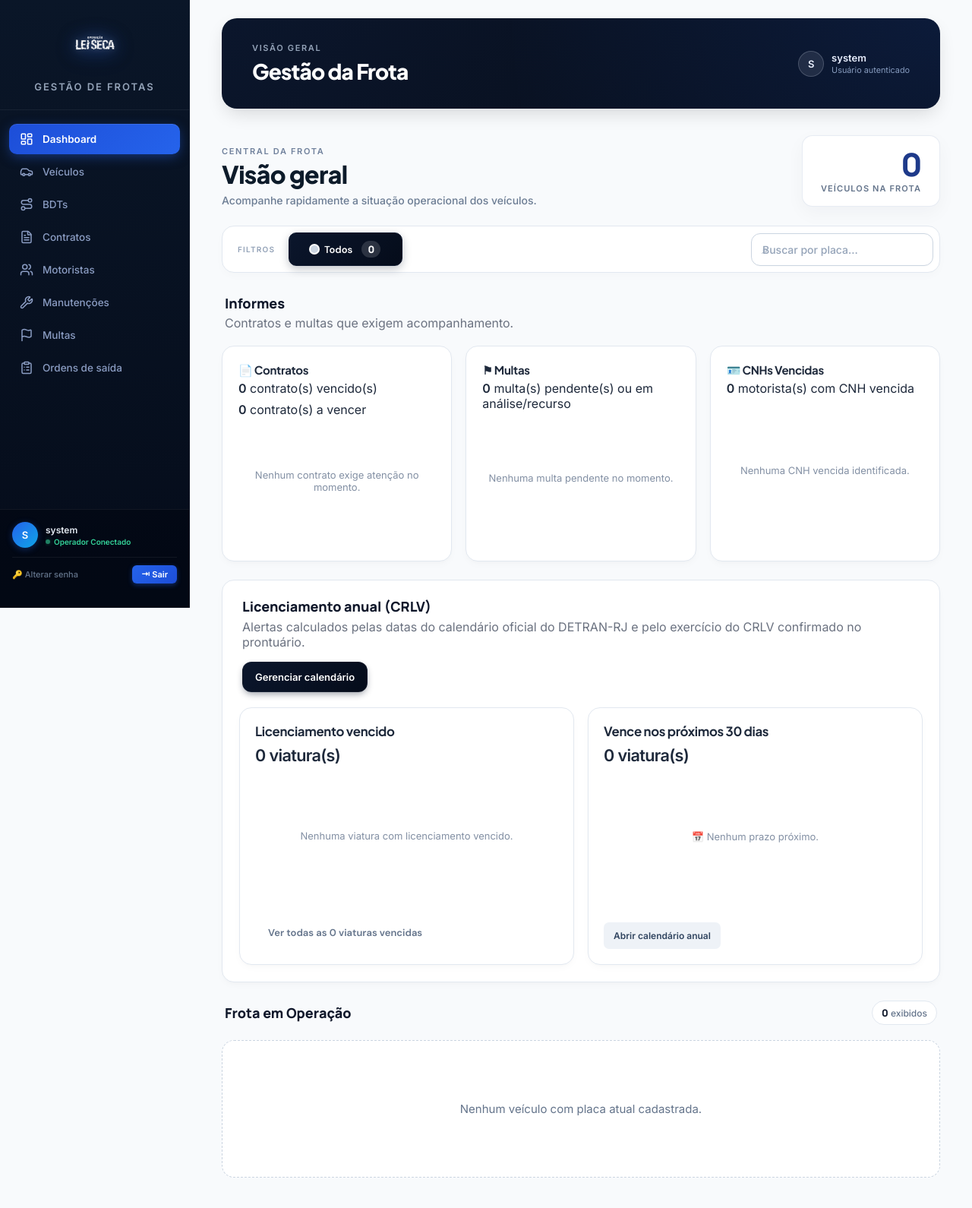
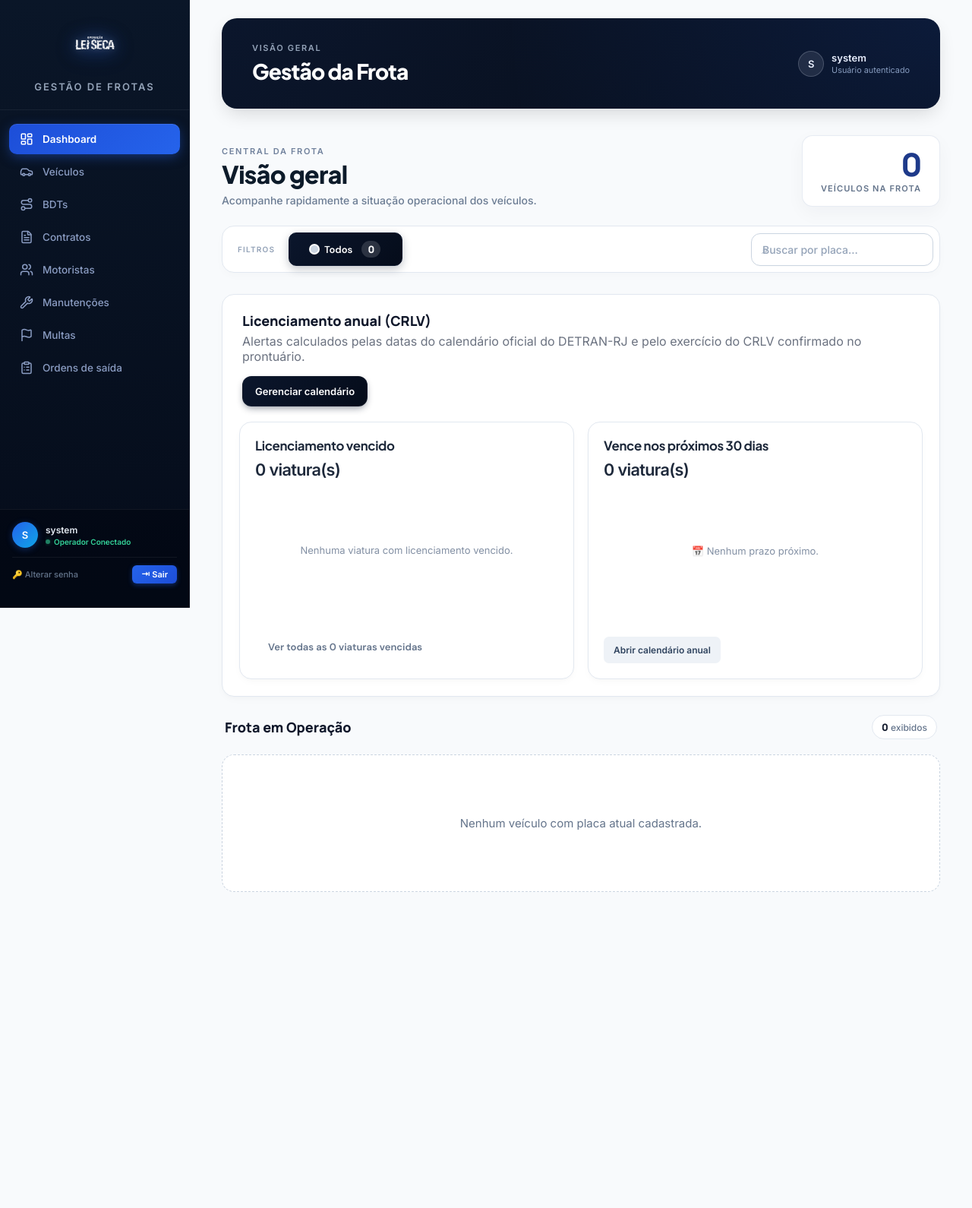
Before and after one commit to FabioFCunha/gestao_frota, a Django app: page / in a window 1280 px wide. Shown: the whole page at 76% size. After the commit the page ends 1174 px from the top, so only its background shows below. Run offline with Django 5.2, Linux system fonts and the light colour scheme; a user stored in the database is signed in; data comes from the database, SQL or seed files in the repository; data that the repository does not hold is empty.

Commit message:
Remove informes e amplia lista de placas no dashboard

```diff
--- a/templates/ui/dashboard.html
+++ b/templates/ui/dashboard.html
@@ -13,7 +13,7 @@
 .crlv-status-card { display:flex; flex-direction:column; min-width:0; padding:20px; }
 .crlv-status-card h3 { margin:0 0 8px; font-size:1.05rem; }
 .crlv-status-count { display:block; margin-bottom:4px; font-size:1.35rem; font-weight:750; letter-spacing:-.03em; }
-.crlv-status-card .crlv-pending-list { margin-top:12px; max-height:260px; overflow:auto; }
+.crlv-status-card .crlv-pending-list { margin-top:12px; max-height:520px; overflow:auto; }
 .crlv-status-card .crlv-pending-list > div { padding:10px 0; border-bottom:1px solid #e5e7eb; line-height:1.5; }
 .crlv-status-actions { display:flex; gap:10px; flex-wrap:wrap; margin-top:auto; padding-top:16px; }
 .crlv-status-actions > a, .crlv-status-actions > button { justify-content:center; text-align:center; }
@@ -92,100 +92,7 @@
     </div>
 </section>
 
-<section style="margin:24px 0;">
-    <div class="fd-board-head">
-        <div>
-            <span class="fd-board-title">Informes</span>
-            <div style="margin-top:4px;color:#6b7280;">Contratos e multas que exigem acompanhamento.</div>
-        </div>
-    </div>
 
-    <div class="grid" style="margin-top:12px; grid-template-columns: repeat(3, 1fr);">
-        <article class="panel" style="display:flex; flex-direction:column;">
-            <div class="panel-title">
-                <div><h3>📄 Contratos</h3></div>
-            </div>
-            <div style="display:grid;gap:8px;">
-                <div><strong>{{ dashboard_alerts.contracts_expired|length }}</strong> contrato(s) vencido(s)</div>
-                <div><strong>{{ dashboard_alerts.contracts_expiring|length }}</strong> contrato(s) a vencer</div>
-            </div>
-            {% if dashboard_alerts.contracts_expired or dashboard_alerts.contracts_expiring %}
-            <div style="margin-top:14px; max-height:85px; overflow-y:auto; padding-right:4px;">
-                {% for c in dashboard_alerts.contracts_expired %}
-                <div style="padding:8px 0;border-bottom:1px solid #eee;">
-                    <button type="button" class="dashboard-informe-item" data-informe-id="contract-{{ c.id }}" data-informe-title="Contrato {{ c.number }}"><strong>{{ c.number }}</strong> — vencido em {{ c.ends_on|date:"d/m/Y" }}</button>
-                </div>
-                {% endfor %}
-                {% for c in dashboard_alerts.contracts_expiring %}
-                <div style="padding:8px 0;border-bottom:1px solid #eee;">
-                    <button type="button" class="dashboard-informe-item" data-informe-id="contract-{{ c.id }}" data-informe-title="Contrato {{ c.number }}"><strong>{{ c.number }}</strong> — vence em {{ c.ends_on|date:"d/m/Y" }}</button>
-                </div>
-                {% endfor %}
-            </div>
-            <div style="margin-top:auto; padding-top:14px;">
-                <a class="primary-action" href="{% url 'contract_list' %}" style="display:inline-block; text-align:center; width:100%;">
-                    Ver todos os contratos
-                </a>
-            </div>
-            {% else %}
-            <div class="empty" style="margin-top:auto; margin-bottom:auto;">Nenhum contrato exige atenção no momento.</div>
-            {% endif %}
-        </article>
-
-        <article class="panel" style="display:flex; flex-direction:column;">
-            <div class="panel-title">
-                <div><h3>⚑ Multas</h3></div>
-            </div>
-            <div style="display:grid;gap:8px;">
-                <div><strong>{{ dashboard_alerts.fines_pending|length }}</strong> multa(s) pendente(s) ou em análise/recurso</div>
-            </div>
-            {% if dashboard_alerts.fines_pending %}
-            <div style="margin-top:14px; max-height:85px; overflow-y:auto; padding-right:4px;">
-                {% for f in dashboard_alerts.fines_pending %}
-                <div style="padding:8px 0;border-bottom:1px solid #eee;">
-                    <button type="button" class="dashboard-informe-item" data-informe-id="fine-{{ f.id }}" data-informe-title="Multa {{ f.vehicle__plate_history__plate|default:"Sem placa" }}"><strong>{{ f.vehicle__plate_history__plate|default:"Sem placa" }}</strong>
-                    — {{ f.status__name }} — {{ f.date|date:"d/m/Y" }}</button>
-                </div>
-                {% endfor %}
-            </div>
-            <div style="margin-top:auto; padding-top:14px;">
-                <a class="primary-action" href="{% url 'fine_list' %}" style="display:inline-block; text-align:center; width:100%;">
-                    Ver todas as multas
-                </a>
-            </div>
-            {% else %}
-            <div class="empty" style="margin-top:auto; margin-bottom:auto;">Nenhuma multa pendente no momento.</div>
-            {% endif %}
-        </article>
-
-        <article class="panel" style="display:flex; flex-direction:column;">
-            <div class="panel-title">
-                <div><h3>🪪 CNHs Vencidas</h3></div>
-            </div>
-            <div style="display:grid;gap:8px;">
-                <div><strong>{{ dashboard_alerts.cnh_expired|length }}</strong> motorista(s) com CNH vencida</div>
-            </div>
-            {% if dashboard_alerts.cnh_expired %}
-            <div style="margin-top:14px; max-height:85px; overflow-y:auto; padding-right:4px;">
-                {% for d in dashboard_alerts.cnh_expired %}
-                <div style="padding:8px 0;border-bottom:1px solid #eee;">
-                    <a href="{% url 'driver_list' %}?status=cnh_vencida" class="dashboard-informe-item" style="display:block; text-decoration:none; color:inherit;">
-                        <strong>{{ d.name }}</strong> - {{ d.cnh_number }} (venceu em {{ d.cnh_expiration|date:"d/m/Y" }})
-                    </a>
-                </div>
-                {% endfor %}
-            </div>
-            <div style="margin-top:auto; padding-top:14px;">
-                <a class="primary-action" href="{% url 'driver_list' %}?status=cnh_vencida" style="display:inline-block; text-align:center; width:100%;">
-                    Ver todos os motoristas
-                </a>
-            </div>
-            {% else %}
-            <div class="empty" style="margin-top:auto; margin-bottom:auto;">Nenhuma CNH vencida identificada.</div>
-            {% endif %}
-        </article>
-    </div>
-</section>
 
 <section class="panel" style="margin:24px 0;padding:22px;">
     <div class="fd-board-head" style="align-items:center;gap:16px;flex-wrap:wrap;">
```
